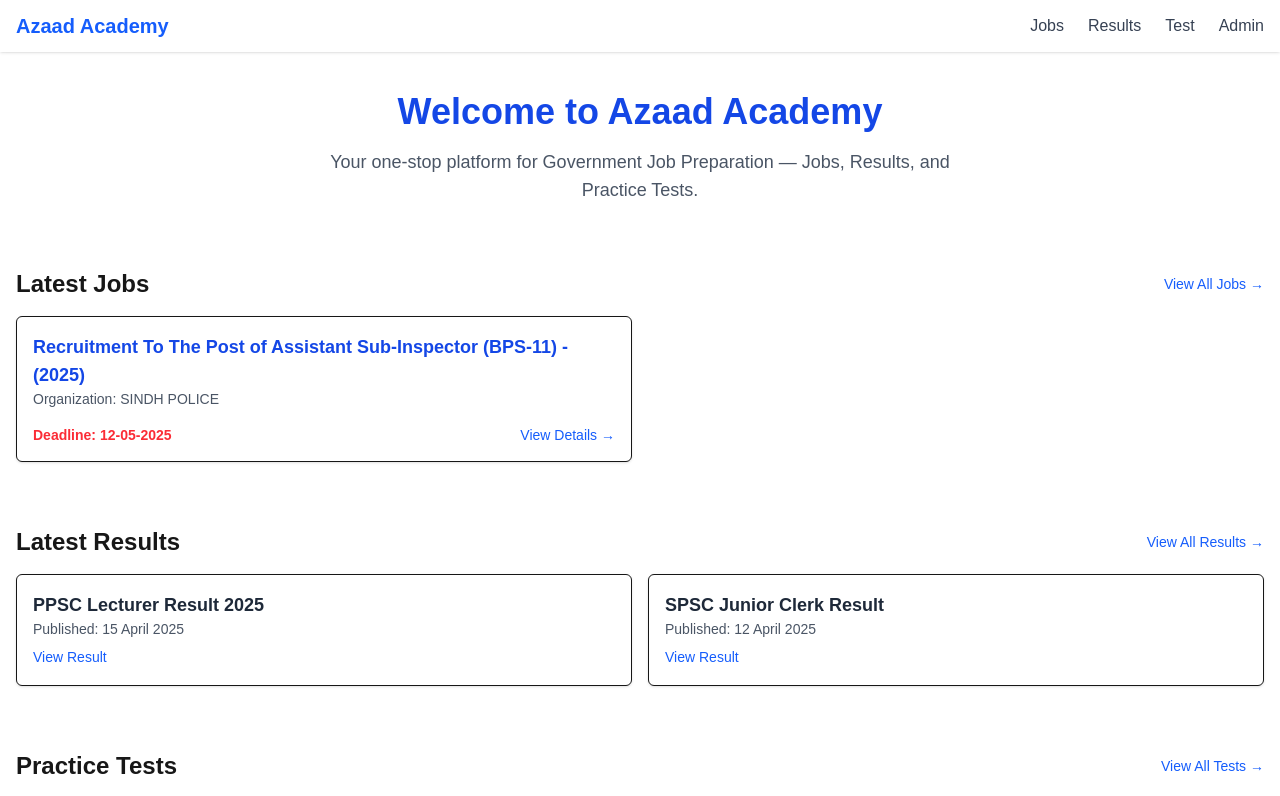
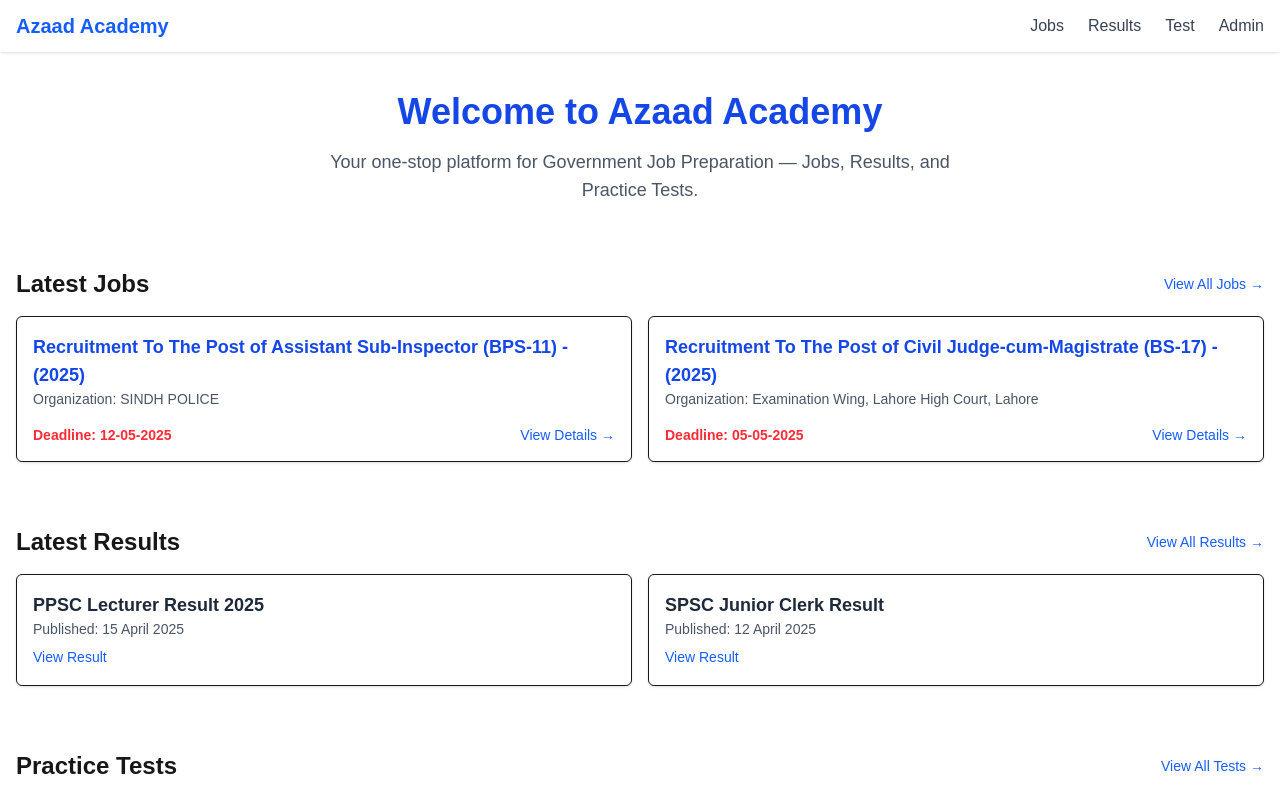
Before and after one commit to RAQEEB212/AZAAD_ACADEMY, a Next.js app: page / in a window 1280 px wide. Shown: the top 796 px of the page. Built offline with nearby package versions, Linux system fonts and the light colour scheme; no server answers.

Commit message:
Recruitment To The Post of Civil Judge‑cum‑Magistrate (BS-17) - (2025)

```diff
--- a/src/data /jobs.js
+++ b/src/data /jobs.js
@@ -8,4 +8,14 @@ export const jobs = [
         deadline: '12-05-2025',
         Advertisment: 'https://res.cloudinary.com/df3ok5t8p/image/upload/v1745076420/AZAAD%20ACADEMY/Advertisements/2025/lbqodf4lrgsvjomfskos.jpg',
     },
+    {
+        id: 2,
+        title: 'Recruitment To The Post of Civil Judge‑cum‑Magistrate (BS-17) - (2025)',
+        description:
+            'Applications are invited on the "Prescribed Form" from eligible candidates domiciled in Punjab for appointment to vacant temporary (likely to become permanent) posts of Civil Judge‑cum‑Magistrate (BS-17) under the Punjab Judicial Service Rules, 1994.',
+        Apply: 'https://www.lhc.gov.pk/jobs',
+        org: 'Examination Wing, Lahore High Court, Lahore',
+        deadline: '05-05-2025',
+        Advertisment: 'https://res.cloudinary.com/df3ok5t8p/image/upload/v1745226614/AZAAD%20ACADEMY/Advertisements/2025/v1ndk9tfb6und9iao7na.jpg', // add your advertisement URL here later
+    }
 ];
```
